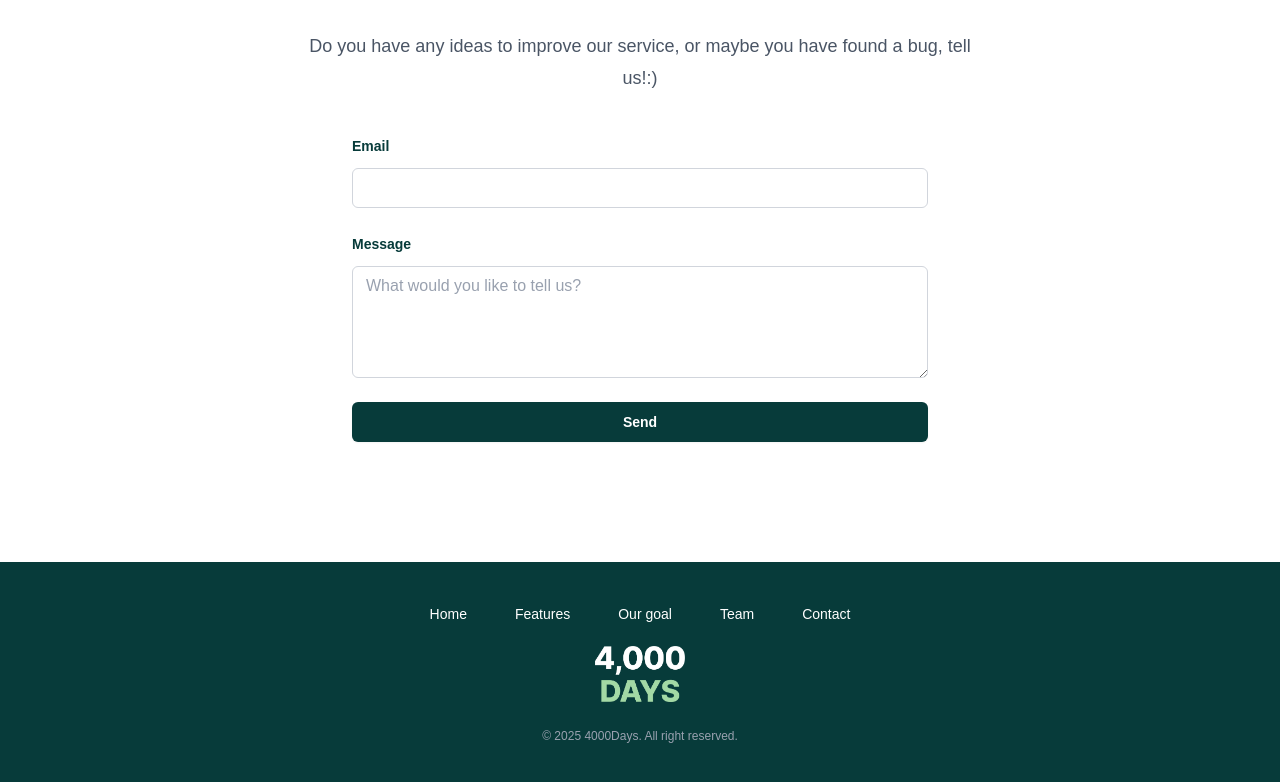
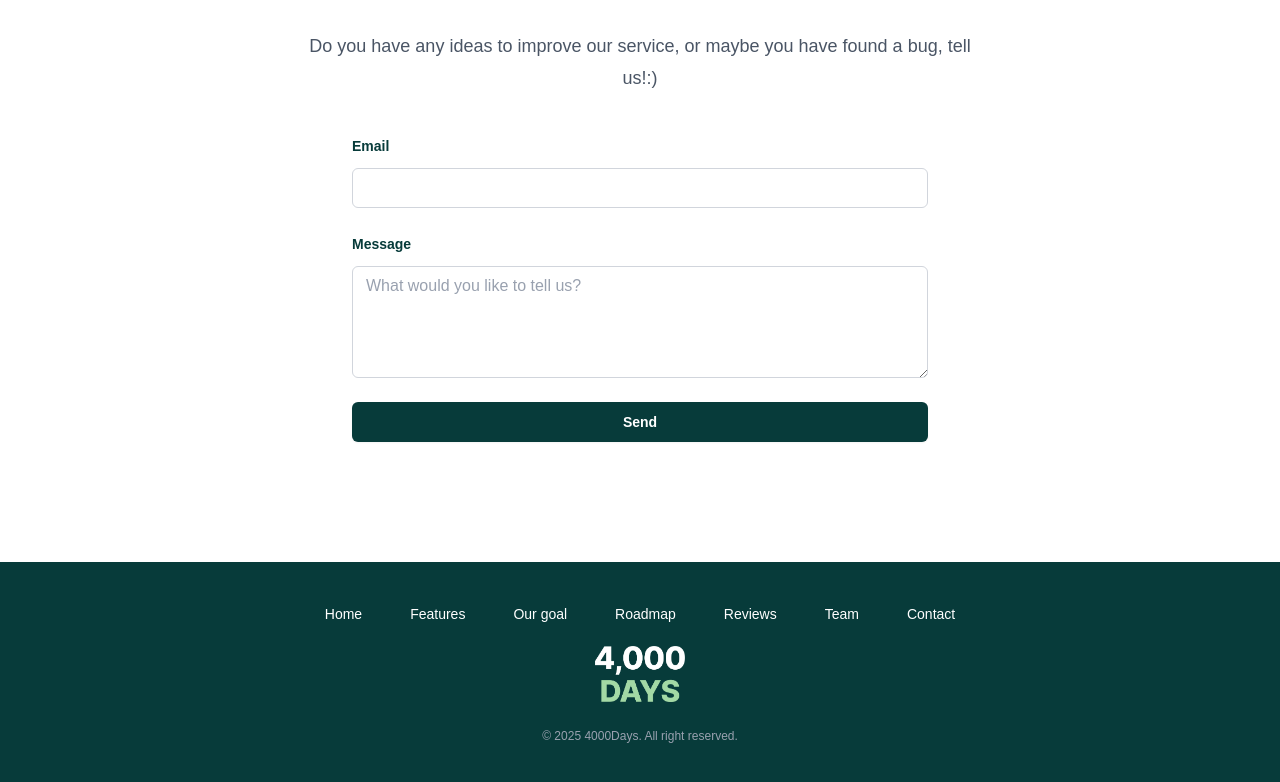
Before and after one commit to pataibalazs/4000days-website, a Next.js app: page / in a window 1280 px wide. Shown: the part 6519-7301 px from the top of the page. Built offline with nearby package versions, Linux system fonts and the light colour scheme.

Commit message:
quick fix

```diff
--- a/src/components/Footer.jsx
+++ b/src/components/Footer.jsx
@@ -3,10 +3,12 @@ import Link from "next/link";
 const navigation = {
   main: [
     { name: "Home", href: "#" },
-    { name: "Features", href: "#features" },
-    { name: "Our goal", href: "#our-goal" },
-    { name: "Team", href: "#team" },
-    { name: "Contact", href: "#contact" },
+  { name: "Features", href: "#features" },
+  { name: "Our goal", href: "#our-goal" },
+  { name: "Roadmap", href: "#roadmap" },
+  { name: "Reviews", href: "#testimonials" },
+  { name: "Team", href: "#team" },
+  { name: "Contact", href: "#contact" },
   ],
 };
 
```
